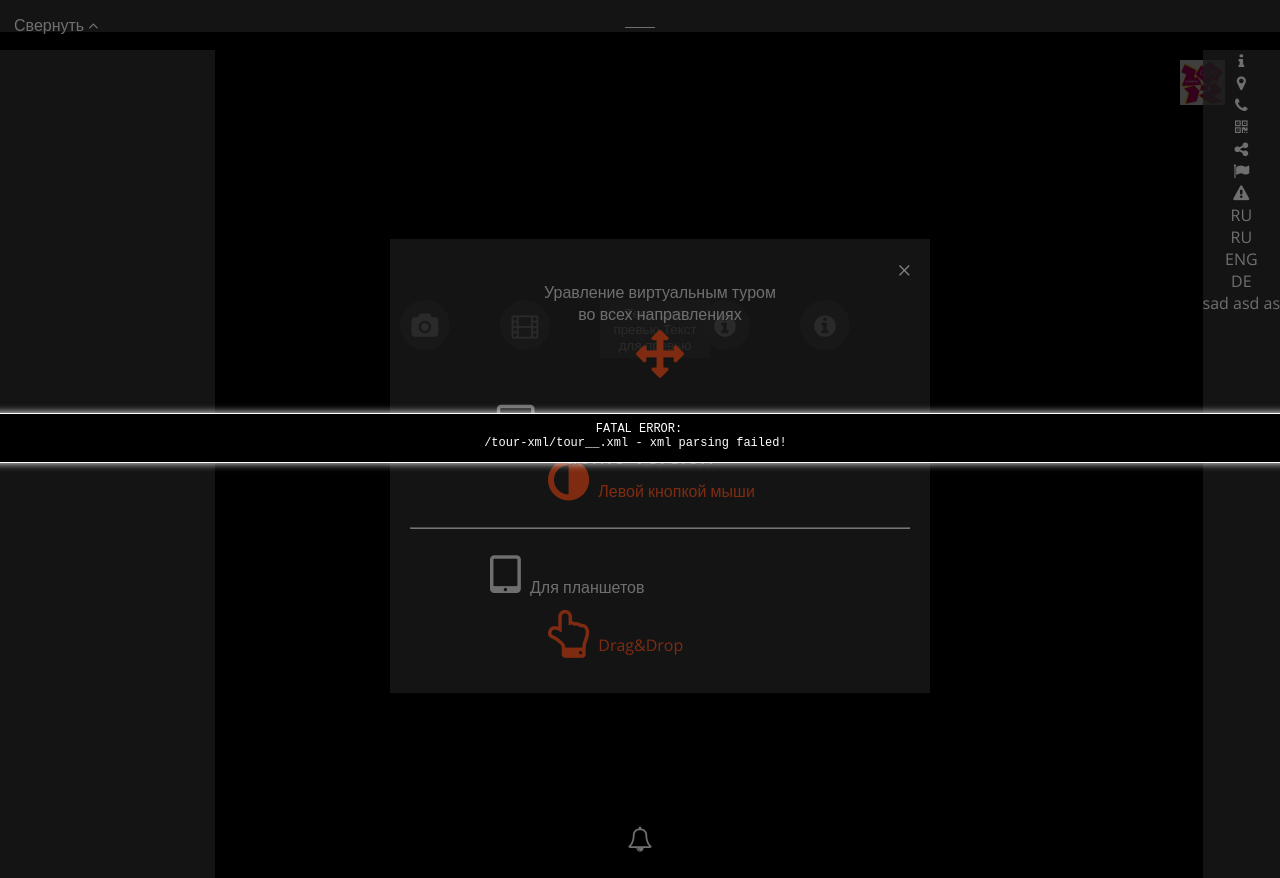
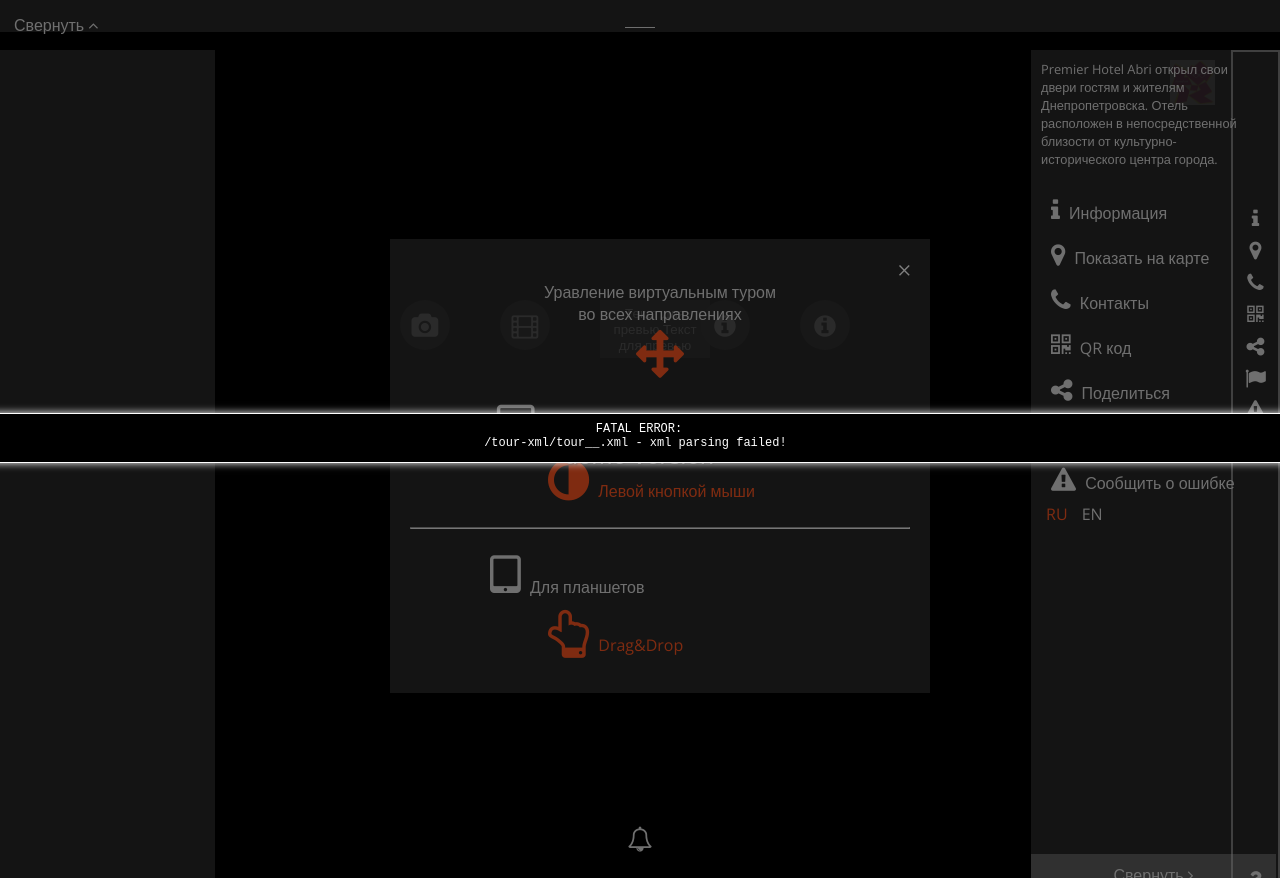
Before and after one commit to Undiabler/placeview, a PHP site: page /framework/views/index/player.phtml in a window 1280 px wide. Run offline with PHP 8.4, Linux system fonts and the light colour scheme; the template is opened without the code that fills it, so the values that code supplies are empty; some libraries are stand-ins or nearby versions.

Commit message:
1) добавил контейнер для панелей мультменю

```diff
--- a/framework/views/index/player.phtml
+++ b/framework/views/index/player.phtml
@@ -250,6 +250,7 @@
   <div id="multimenu">
 
     <div class="menu">
+      <div class="spacer"></div>
       <div class="icon inform">
         <i class="fa fa-info"></i>
       </div>
@@ -287,12 +288,49 @@
           </div>
         </div>
       </div>
+      <div class="icon ask">
+        <i class="fa fa-question"></i>
+      </div>
     </div>
 
     <div class="panels">
-      <div>
-        sad asd as
+
+      <div id="more_info" class="panel">
+        <div class="description">
+          Premier Hotel Abri открыл свои двери гостям и жителям Днепропетровска. Отель расположен в непосредственной близости от культурно-исторического центра города.
+        </div>
+        <div class="menu">
+          <a href="#" class="elem inform">
+            <i class="fa fa-info"></i> Информация
+          </a>
+          <a href="#" class="elem show_on_map">
+            <i class="fa fa-map-marker"></i> Показать на карте
+          </a>
+          <a href="#" class="elem contact">
+            <i class="fa fa-phone"></i> Контакты
+          </a>
+          <a href="#" class="elem qr-code">
+            <i class="fa fa-qrcode"></i> QR код
+          </a>
+          <a href="#" class="elem share">
+            <i class="fa fa-share-alt"></i> Поделиться
+          </a>
+          <a href="#" class="elem meeting">
+            <i class="fa fa-flag"></i> Назначить встречу
+          </a>
+          <a href="#" class="elem warning">
+            <i class="fa fa-exclamation-triangle"></i> Сообщить о ошибке
+          </a>
+          <div class="lang">
+            <a href="#" class="active">RU</a>
+            <a href="#">EN</a>
+          </div>
+        </div>
+        <div class="back_button">
+          Свернуть <i class="fa fa-angle-right"></i>
+        </div>
       </div>
+
     </div>
 
   </div>
--- a/src/less/player/player.less
+++ b/src/less/player/player.less
@@ -222,7 +222,7 @@ body {
 	display: block;
 	position: absolute;
 	top: 1+4*@padding-xs-horizontal + 1.8*@default_font_size + 10;
-	right: @default_multimenu_width+10;
+	right: @default_multimenu_width+@padding-xs-horizontal*2 + 10;
 	img {
 		opacity: 0.5;
 		width: @default_multimenu_width;
@@ -246,12 +246,53 @@ body {
 	right: 0px;
 	color: @light_grey;
 	background: @dark_back;
+	&>.menu {
+		position: relative;
+		height: 100%;
+		border: 2px solid grey;
+		width: @default_multimenu_width;
+		overflow: hidden;
+		.spacer {
+			height: 150px;
+			width: @default_multimenu_width;
+		}
+		.icon {
+			line-height: @default_font_size*2;
+			width: @default_multimenu_width;
+			font-size: @icons_size/1.2;
+			cursor: pointer;
+		}
+		.ask {
+			position: absolute;
+			bottom: 0;
+		}
+		.lang {
+			cursor: pointer;
+			.cur {
+				color: @accent-base;
+			}
+			.list {
+				display: none;
+			}
+			&.active {
+				.list {
+					display: block;
+				}
+			}
+		}
+	}
 
-
-
+	.panels {
+		position: absolute;
+		right: @default_multimenu_width + 4;
+		top: 0;
+		width: 200px;
+		height: 100%;
+		background: @dark_back;
+	}
 
 	.panel {
-		display: none;
+		display: block;
 		position: relative;
 		height: 100%;
 		text-align: left;
@@ -339,7 +380,7 @@ body {
 		display: none;
 	}
 	#more_info {
-		display: none;
+		display: block;
 		width: 5*@default_multimenu_width;
 		.description {
 			padding: 2*@padding-xs-horizontal;
--- a/web/css/player/player.css
+++ b/web/css/player/player.css
@@ -296,7 +296,7 @@ body {
   display: block;
   position: absolute;
   top: 59.8px;
-  right: 55px;
+  right: 65px;
 }
 #logo img {
   opacity: 0.5;
@@ -319,8 +319,49 @@ body {
   color: #e0e0e0;
   background: rgba(51, 51, 51, 0.8);
 }
+#multimenu > .menu {
+  position: relative;
+  height: 100%;
+  border: 2px solid grey;
+  width: 45px;
+  overflow: hidden;
+}
+#multimenu > .menu .spacer {
+  height: 150px;
+  width: 45px;
+}
+#multimenu > .menu .icon {
+  line-height: 32px;
+  width: 45px;
+  font-size: 20.83333333px;
+  cursor: pointer;
+}
+#multimenu > .menu .ask {
+  position: absolute;
+  bottom: 0;
+}
+#multimenu > .menu .lang {
+  cursor: pointer;
+}
+#multimenu > .menu .lang .cur {
+  color: #ff5722;
+}
+#multimenu > .menu .lang .list {
+  display: none;
+}
+#multimenu > .menu .lang.active .list {
+  display: block;
+}
+#multimenu .panels {
+  position: absolute;
+  right: 49px;
+  top: 0;
+  width: 200px;
+  height: 100%;
+  background: rgba(51, 51, 51, 0.8);
+}
 #multimenu .panel {
-  display: none;
+  display: block;
   position: relative;
   height: 100%;
   text-align: left;
@@ -404,7 +445,7 @@ body {
   display: none;
 }
 #multimenu #more_info {
-  display: none;
+  display: block;
   width: 225px;
 }
 #multimenu #more_info .description {
--- a/web/js/player/player.js
+++ b/web/js/player/player.js
@@ -9,14 +9,13 @@
 	multimenu_controls = multimenu.getElementsByClassName("icons_minimals")[0];
 	photo_container = document.getElementsByClassName("photo_container")[0];
 
-	elem_position();
-
 	window.onresize = function() {
 		elem_position()
 	}
 	window.onload = function () {
 		if(!localStorage.getItem('player'))
 			tutorial.classList.add("active");
+		elem_position();
 	}
 
 	photo_container.getElementsByClassName("control")[0].getElementsByClassName("close")[0].addEventListener('click',function(){
@@ -106,6 +105,7 @@
 	select_lang.getElementsByClassName('cur')[0].addEventListener('click', function(){
 		this.parentNode.classList.toggle('active');
 	});
+
 	var arr = select_lang.getElementsByClassName('list')[0].getElementsByTagName("div");
 	for(var i = 0; i < arr.length; i += 1) {
 		arr[i].addEventListener('click',function(){
@@ -190,8 +190,9 @@
 	}
 
 	function elem_position() {
-		document.getElementsByClassName("slides")[0].style.height = window.innerHeight-document.getElementById("top_menu").clientHeight + "px";
-		document.getElementById("multimenu").style.height = window.innerHeight-document.getElementById("top_menu").clientHeight + "px";
+		document.getElementsByClassName("slides")[0].style.height = window.innerHeight- document.getElementById("top_menu").clientHeight + "px";
+		document.getElementById("multimenu").style.height = window.innerHeight - document.getElementById("top_menu").clientHeight + "px";
+		document.getElementById("multimenu").getElementsByClassName("menu")[0].style.height = window.innerHeight - document.getElementById("top_menu").clientHeight - 4 + "px";
 	}
 
 	function close_all_panels(el) {
```
